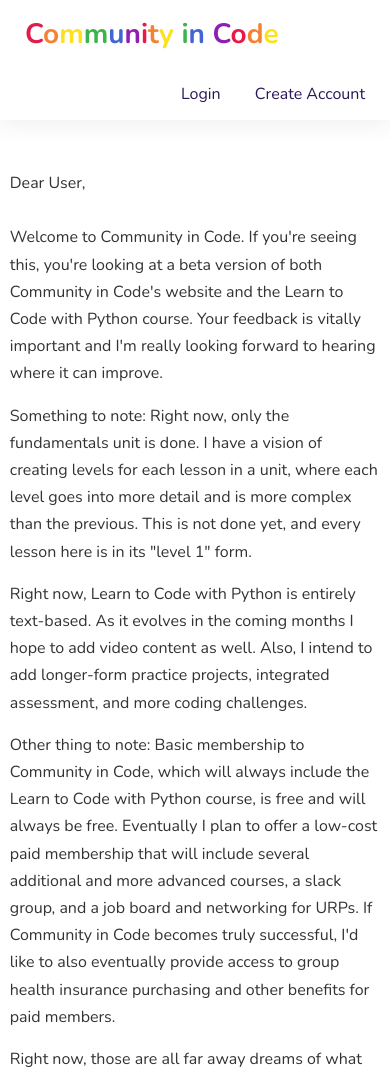
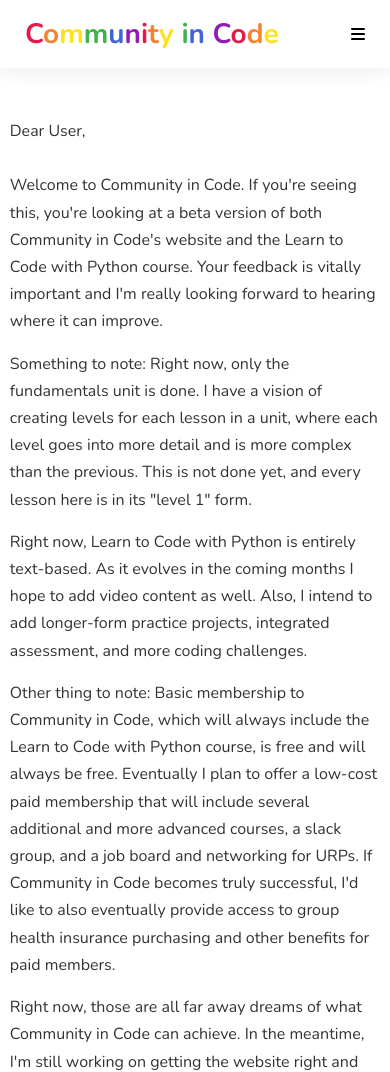
Before and after one commit to ahl389/community-in-code, a Flask app: page / in a window 390 px wide. Shown: the top 1072 px of the page. Run offline with Flask 2, Linux system fonts and the light colour scheme; some libraries are stand-ins or nearby versions.

Commit message:
all mobile styling

```diff
--- a/cic/admin/templates/admin/layout.html
+++ b/cic/admin/templates/admin/layout.html
@@ -47,6 +47,9 @@
                 <a href="{{ url_for('admin.signup') }}">Create Account</a>
                 {% endif %}
             </div>
+
+
+
 
         </div>
     </section>
--- a/cic/frontend/assets/custom.scss
+++ b/cic/frontend/assets/custom.scss
@@ -3,6 +3,10 @@
 #banner-horizontal-navigation {
   padding: 15px 25px;
   box-shadow: $shadow;
+}
+
+.fas.desktop-hide {
+  display: none;
 }
 
 blockquote {
@@ -87,7 +91,6 @@
 
 .banner.banner-main {
   .container.main {
-    width: 80%;
     border-radius: 25px 25px 0px 0px;
     box-shadow: $shadow;
 
@@ -292,25 +295,37 @@
   bottom: 25px;
   right: 25px;
 }
+@media (max-width: 1024px) {
+  .fas.desktop-hide {
+    display: inline-block;
+  }
+}
 
 @media (max-width: 768px) {
-  #banner-landing {
-      background:black;
+  .hidden-menu {
+    position: fixed;
+    top: 0;
+    bottom: 0;
+    right: 0;
+    background-color: $accent-color;
+    width: 80%;
+    font-weight: bold;
+    color: white;
 
-      #module-signup {
-          position:static;
-          background-color: #000000;
-          padding: $small;
-      }
-
-      #module-info {
-          padding-top: $large;
-          background-color: white;
-          padding: $medium;
-      }
+    a {
+      color: white;
+    }
   }
 
-  #module-outline {
-      padding: $medium;
+
+  #banner-horizontal-navigation {
+    .module {
+      margin-bottom: 0;
+    }
+
+
+    .fa, .fas {
+      cursor: pointer;
+    }
   }
 }
--- a/cic/frontend/assets/paint.scss
+++ b/cic/frontend/assets/paint.scss
@@ -97,6 +97,10 @@
 
 .inverse {
 	color: $inverse;
+}
+
+.desktop-hide {
+	display: none
 }
 
 /* FONTS */
@@ -722,6 +726,11 @@
 }
 
 @media (max-width: 1024px) {
+
+	.desktop-hide {
+		display: flex;
+	}
+
 	.per10.no-collapse,
 	.per20.no-collapse,
 	.per25.no-collapse,
@@ -874,6 +883,10 @@
 
 
 @media (max-width: 768px) {
+	.mob-hide {
+		display: none;
+	}
+
 	.banner {
 		padding: $large 0px;
 	}
@@ -1065,12 +1078,17 @@
 		width: 90%;
 	}
 
+	.mob-per95,
+	.p95-mob,
+	.w95-mob {
+		width: 90%;
+	}
+
 	.mob-per100,
 	.p100-mob,
 	.w100-mob {
 		width: 100%;
 	}
-
 
 	.mob-order-1 {
 		order: 1;
--- a/cic/frontend/static/css/paint.css
+++ b/cic/frontend/static/css/paint.css
@@ -25,6 +25,9 @@
   padding: 15px 25px;
   box-shadow: 0px 0px 25px 3px #eee; }
 
+.fas.desktop-hide {
+  display: none; }
+
 blockquote {
   border-left: 6px solid #ddd;
   padding-left: 15px; }
@@ -84,7 +87,6 @@
   box-shadow: 0px 0px 25px 3px #eee; }
 
 .banner.banner-main .container.main {
-  width: 80%;
   border-radius: 25px 25px 0px 0px;
   box-shadow: 0px 0px 25px 3px #eee; }
   .banner.banner-main .container.main i.fas {
@@ -240,19 +242,26 @@
   bottom: 25px;
   right: 25px; }
 
+@media (max-width: 1024px) {
+  .fas.desktop-hide {
+    display: inline-block; } }
+
 @media (max-width: 768px) {
-  #banner-landing {
-    background: black; }
-    #banner-landing #module-signup {
-      position: static;
-      background-color: #000000;
-      padding: 15px; }
-    #banner-landing #module-info {
-      padding-top: 50px;
-      background-color: white;
-      padding: 30px; }
-  #module-outline {
-    padding: 30px; } }
+  .hidden-menu {
+    position: fixed;
+    top: 0;
+    bottom: 0;
+    right: 0;
+    background-color: #2a1758;
+    width: 80%;
+    font-weight: bold;
+    color: white; }
+    .hidden-menu a {
+      color: white; }
+  #banner-horizontal-navigation .module {
+    margin-bottom: 0; }
+  #banner-horizontal-navigation .fa, #banner-horizontal-navigation .fas {
+    cursor: pointer; } }
 
 .codehilite .hll {
   background-color: #49483e; }
@@ -620,6 +629,9 @@
 
 .inverse {
   color: #ffffff; }
+
+.desktop-hide {
+  display: none; }
 
 /* FONTS */
 .mini {
@@ -1147,6 +1159,8 @@
 /*************** MOBILE STYLE **************/
 /***************************************************************************/
 @media (max-width: 1024px) {
+  .desktop-hide {
+    display: flex; }
   .per10.no-collapse,
   .per20.no-collapse,
   .per25.no-collapse,
@@ -1247,6 +1261,8 @@
     order: 10; } }
 
 @media (max-width: 768px) {
+  .mob-hide {
+    display: none; }
   .banner {
     padding: 50px 0px; }
   .container {
@@ -1401,6 +1417,10 @@
   .p90-mob,
   .w90-mob {
     width: 90%; }
+  .mob-per95,
+  .p95-mob,
+  .w95-mob {
+    width: 90%; }
   .mob-per100,
   .p100-mob,
   .w100-mob {
--- a/cic/frontend/templates/frontend/layout.html
+++ b/cic/frontend/templates/frontend/layout.html
@@ -38,7 +38,7 @@
 
             </div> -->
 
-            <div class="module self-align-right">
+            <div class="module self-align-right mob-hide">
 
                 {% if current_user.is_authenticated %}
                 <button class="button inverse large bold heading-font hvr-icon-forward hvr-sweep-to-right mrm">
@@ -52,10 +52,39 @@
                 {% endif %}
             </div>
 
+
+            <div class="module self-align-right desktop-hide">
+                <i class="fas fa-bars desktop-hide"></i>
+            </div>
+
+            <div class="module self-align-right hidden-menu desktop-hide mob-hide pm">
+                <div class="container">
+                    <i class="fas fa-times"></i>
+                    <div class="module w100 mtl large">
+                        {% if current_user.is_authenticated %}
+                        <a href="{{ url_for('frontend.view_course', course_id=1) }}">Begin Course</a><br>
+                        <a href="{{ url_for('frontend.logout') }}">Logout</a>
+                        {% else %}
+                        <a class="prm" href="{{ url_for('frontend.login') }}">Login</a><br>
+                        <a href="{{ url_for('frontend.signup') }}">Create Account</a>
+                        {% endif %}
+                    </div>
+
+                    <div class="kofi">
+                        <script type='text/javascript' src='https://ko-fi.com/widgets/widget_2.js'></script>
+                        <script
+                            type='text/javascript'>kofiwidget2.init('Support Me on Ko-fi', '#29abe0', 'A0A01TNKN'); kofiwidget2.draw();</script>
+
+                    </div>
+
+                </div>
+
+            </div>
+
         </div>
     </section>
 
-    <div class="kofi">
+    <div class="kofi mob-hide">
         <script type='text/javascript' src='https://ko-fi.com/widgets/widget_2.js'></script>
         <script
             type='text/javascript'>kofiwidget2.init('Support Me on Ko-fi', '#29abe0', 'A0A01TNKN'); kofiwidget2.draw();</script>
@@ -112,6 +141,14 @@
             }
         });
     });
+
+    $('.fa-bars').on('click', function () {
+        $('.hidden-menu').show();
+    });
+
+    $('.fa-times').on('click', function () {
+        $('.hidden-menu').hide();
+    });
 </script>
 
 <script src="{{ url_for('frontend.static', filename='js/rainbow.js') }}"></script>
--- a/cic/frontend/templates/frontend/lesson.html
+++ b/cic/frontend/templates/frontend/lesson.html
@@ -5,7 +5,7 @@
 <body>
 
     <section class="banner banner-main" id="lesson-{{ step.title }}">
-        <div class="container main">
+        <div class="container align-center main w80 w90-mob">
             <div class="module w100 ptxl">
                 <h1 class="text-center mbm x2">{{ step.title }}</h1>
             </div>
@@ -30,12 +30,12 @@
                 </div>
             </div>
 
-            <div class="module w100 plxl prxl pbxl large">
+            <div class="module w80 w90-mob pbxl large">
                 {{ step.content | markdown }}
             </div>
         </div>
 
-        <div class="container w80 pbl">
+        <div class="container w80 w90-mob pbl">
             <div class="module mtm self-align-left">
                 {% if prev_step %}
                 <a class="bold"
```
Also changed, not shown: cic/admin/app.py (+11 -5 lines), cic/frontend/static/img/GBrCelOQ.png (added).
